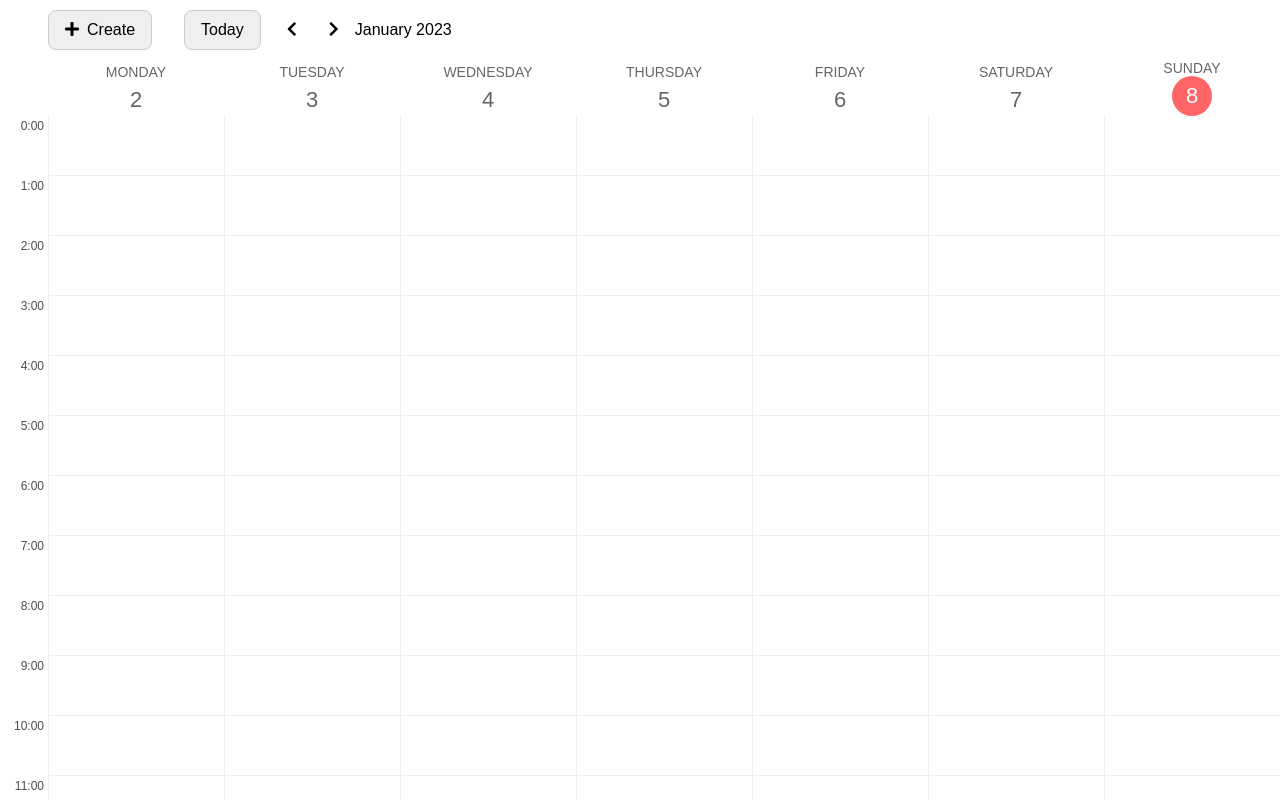
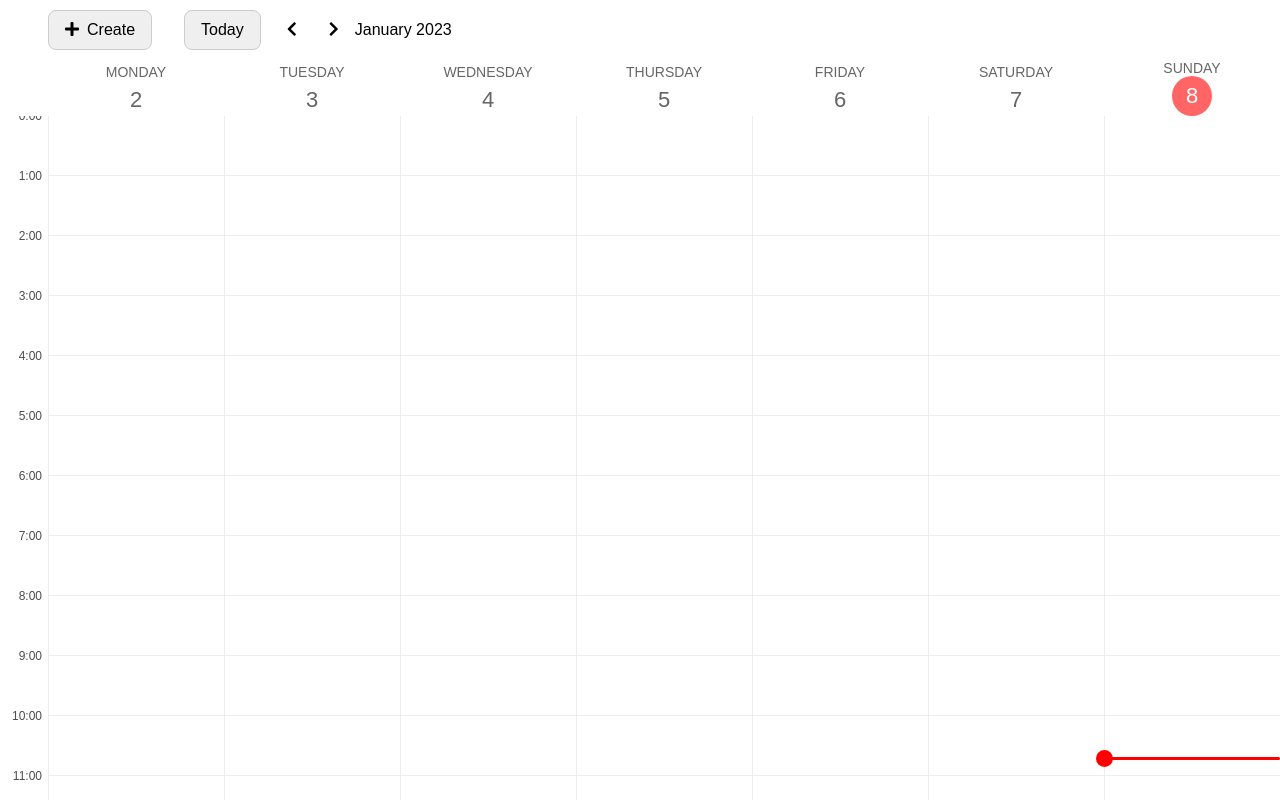
Before and after one commit to ViktorSenyk/google-calendar-react-project, a React (Create React App) app: page / in a window 1280 px wide. Built offline with nearby package versions, Linux system fonts and the light colour scheme.

Commit message:
add current time line

```diff
--- a/src/components/day/Day.jsx
+++ b/src/components/day/Day.jsx
@@ -1,14 +1,30 @@
-import React from 'react';
+import React, { useState, useEffect } from 'react';
 import Hour from '../hour/Hour';
+import moment from 'moment';
 
 import './day.scss';
 
 export default function Day({ dateInfoInNumbers, events }) {
+  const [top, setTop] = useState(0);
+
+  useEffect(() => {
+    let intervalId = setInterval(() => {
+      const [hours, minutes] = moment().format('H:m').split(':');
+      setTop(Number(hours) * 60 + Number(minutes));
+    }, 1000);
+    // return clearInterval(intervalId)
+  }, []);
+
   const hours = Array(24)
     .fill()
     .map((_, index) => index);
   return (
     <div className="calendar__day" data-day={`${dateInfoInNumbers}`}>
+      {dateInfoInNumbers === moment().format('DD.MM.YYYY') ? (
+        <div className="currentTimeLine" style={{ top: top + 'px' }}>
+          <div className="currentTimeLine__circle" />
+        </div>
+      ) : null}
       {hours.map((hour) => (
         <Hour
           key={hour}
--- a/src/components/day/day.scss
+++ b/src/components/day/day.scss
@@ -0,0 +1,24 @@
+.currentTimeLine {
+  position: absolute;
+  left: 0;
+  width: 100%;
+  height: 3px;
+  border-radius: 5px;
+  background-color: red;
+  &__circle {
+    position: relative;
+    width: 100%;
+    height: 100%;
+    &::before {
+      content: '';
+      position: absolute;
+      left: -9px;
+      top: -7px;
+      display: block;
+      width: 17px;
+      height: 17px;
+      background-color: red;
+      border-radius: 50%;
+    }
+  }
+}
--- a/src/components/sidebar/Sidebar.jsx
+++ b/src/components/sidebar/Sidebar.jsx
@@ -10,10 +10,10 @@ export default function Sidebar() {
   return (
     <div className="calendar__time-scale">
       {hours.map((hour) => (
-        <div className="time-slot" key={hour}>
+        <div className="time-slot" data-hour={hour} key={hour}>
           <span className="time-slot__time">{`${hour}:00`}</span>
         </div>
       ))}
     </div>
   );
-};
+}
--- a/src/components/sidebar/sidebar.scss
+++ b/src/components/sidebar/sidebar.scss
@@ -4,21 +4,31 @@
   height: calc(100vh - 60px);
 
   &__time-scale {
+    position: relative;
     height: 100%;
     width: 48px;
   }
 }
 
 .time-slot {
+  position: relative;
   height: 60px;
   width: 48px;
   text-align: right;
 
   &__time {
-    // position: relative;
+    position: absolute;
     font-size: 12px;
     opacity: 0.7;
-    top: -12px;
-    margin-right: 4px;
+    top: -6px;
+    right: 6px;
+    z-index: 10;
+  }
+  &__redLine {
+    position: absolute;
+    left: 0;
+    width: 100%;
+    height: 3px;
+    background-color: red;
   }
 }
```
